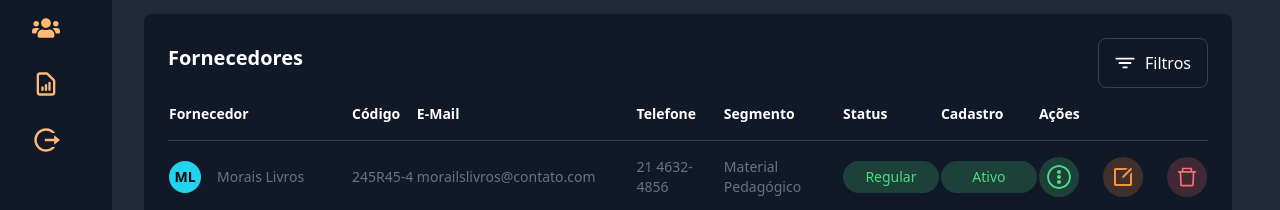
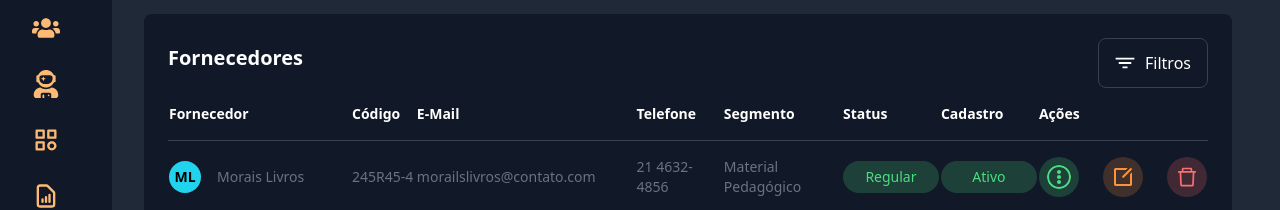
Before and after one commit to robsonmvieira/school-admin, a Next.js app: page /admin in a window 1280 px wide. Shown: the part 302-512 px from the top of the page. Built offline with nearby package versions, Linux system fonts and the light colour scheme.

Commit message:
✨add new option on menu

```diff
--- a/src/components/sidebar.tsx
+++ b/src/components/sidebar.tsx
@@ -1,21 +1,19 @@
-import SidebarMenuItem from "./sidebarItem";
+import SidebarMenuItem from './sidebarItem'
 
-import {
-  HiOutlineDocumentReport,
-} from "react-icons/hi";
-import { RiLogoutCircleRLine } from "react-icons/ri";
-import { BiSupport } from "react-icons/bi";
-import { FaUsers } from "react-icons/fa";
-import { GiTeacher } from "react-icons/gi";
+import { HiOutlineDocumentReport } from 'react-icons/hi'
+import { RiLogoutCircleRLine } from 'react-icons/ri'
+import { BiCategory, BiSupport } from 'react-icons/bi'
+import { FaUserAstronaut, FaUsers } from 'react-icons/fa'
+import { GiTeacher } from 'react-icons/gi'
 
 export type SidebarProps = {
-  isSideBarOpened: boolean;
-};
+  isSideBarOpened: boolean
+}
 export default function Sidebar({ isSideBarOpened }: SidebarProps) {
   return (
     <aside
       className={`p-8  bg-gray-900 ${
-        isSideBarOpened ? "w-72" : "w-28"
+        isSideBarOpened ? 'w-72' : 'w-28'
       } ease-in duration-200 custom-height`}
     >
       <h3 className="text-2xl font-bold font-sans text-orange-400">Menu</h3>
@@ -36,6 +34,17 @@ export default function Sidebar({ isSideBarOpened }: SidebarProps) {
           title="Alunos"
           isSideBarOpened={isSideBarOpened}
           icon={<FaUsers size={28} className="mr-4 text-orange-300" />}
+        />
+        <SidebarMenuItem
+          title="Meu perfil"
+          isSideBarOpened={isSideBarOpened}
+          icon={<FaUserAstronaut size={28} className="mr-4 text-orange-300" />}
+        />
+
+        <SidebarMenuItem
+          title="Categorias"
+          isSideBarOpened={isSideBarOpened}
+          icon={<BiCategory size={28} className="mr-4 text-orange-300" />}
         />
 
         <SidebarMenuItem
@@ -58,5 +67,5 @@ export default function Sidebar({ isSideBarOpened }: SidebarProps) {
         />
       </div>
     </aside>
-  );
+  )
 }
```
